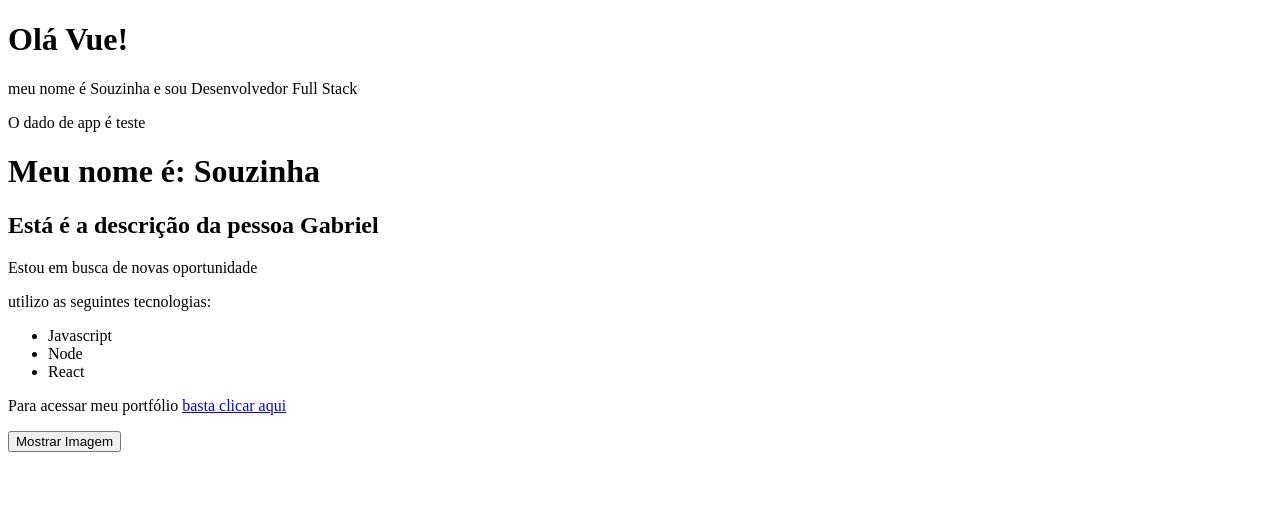
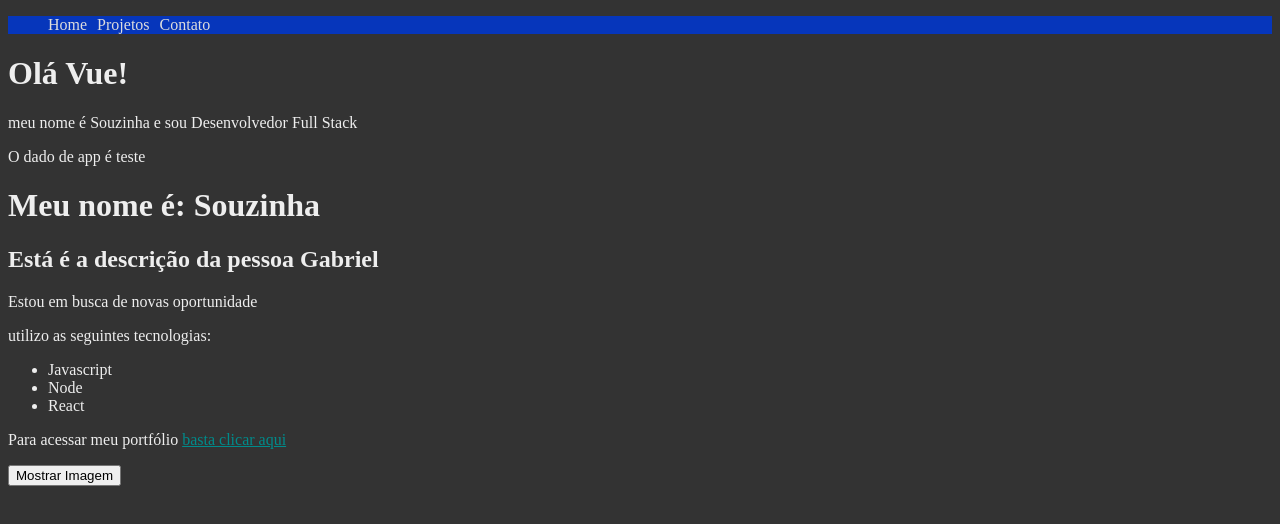
Before and after one commit to gabriel-souza9/vue, a Vue app in the folder app_vue/: page / in a window 1280 px wide. Shown: the top 524 px of the page. Built offline with nearby package versions, Linux system fonts and the light colour scheme.

Commit message:
feat: scoped end globa

```diff
--- a/app_vue/src/App.vue
+++ b/app_vue/src/App.vue
@@ -1,5 +1,6 @@
 <template>
   <div>
+    <Header />
     <PrimeiroComponent />
     <p>O dado de app é {{testando }}</p>
     <LifeCycle />
@@ -11,13 +12,15 @@
 import PrimeiroComponent from './components/PrimeiroComponent.vue';
 import LifeCycle from './components/LifeCycle.vue';
 import Pessoa from './components/Pessoa.vue';
+import Header from './components/Header.vue';
 
   export default {
     name: 'App',
     components: {
       PrimeiroComponent,
       LifeCycle,
-      Pessoa
+      Pessoa,
+      Header
     },
     data(){
       return {
@@ -26,3 +29,14 @@ import Pessoa from './components/Pessoa.vue';
     }
   }
 </script>
+
+<style>
+  body {
+    background: #333;
+    color: #eee;
+  }
+
+  a {
+    color: darkcyan;
+  }
+</style>
--- /dev/null
+++ b/app_vue/src/components/Header.vue
@@ -0,0 +1,44 @@
+<template>
+    <ul>
+        <li>
+            <a href="#">Home</a>
+        </li>
+        <li>
+            <a href="#">Projetos</a>
+        </li>
+        <li>
+            <a href="#">Contato</a>
+        </li>
+    </ul>
+
+</template>
+<script>
+    export default {
+        name: 'Header'
+    }
+</script>
+
+<style scoped>
+
+    ul {
+        list-style: none;
+        display: flex;
+        background: rgb(6, 54, 187);
+    }
+
+    li {
+        margin-right: 10px;
+    }
+
+    a {
+        color: #ddd;
+        text-decoration: none;
+        transition: .5s;
+    }
+
+    a:hover {
+        color: rgb(60, 216, 200);
+    }
+
+
+</style>
--- a/app_vue/src/components/Info.vue
+++ b/app_vue/src/components/Info.vue
@@ -35,7 +35,7 @@ import Picture from './Picture.vue'
                 isWorking: false,
                 isShowBiel: false,
                 textBtnPicture: "Mostrar Imagem",
-                myLink: "https://google.com"
+                myLink: "https://github.com/gabrielp1999/"
             }
         },
         methods: {
--- a/app_vue/src/components/Picture.vue
+++ b/app_vue/src/components/Picture.vue
@@ -1,5 +1,5 @@
 <template>
-    <img :src="avatar" :alt="description" >
+    <img :src="avatar" :alt="description" style="height: 240px; margin-top: 20px;" >
 </template>
 
 <script>
```
